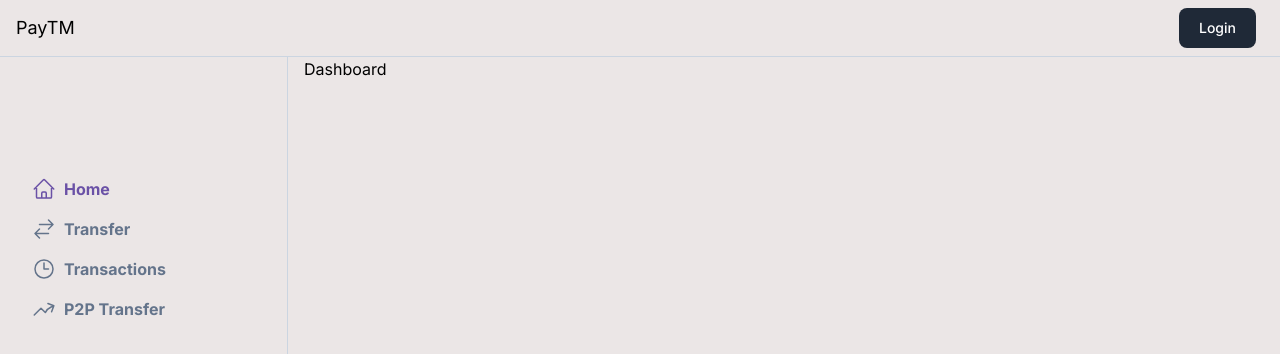
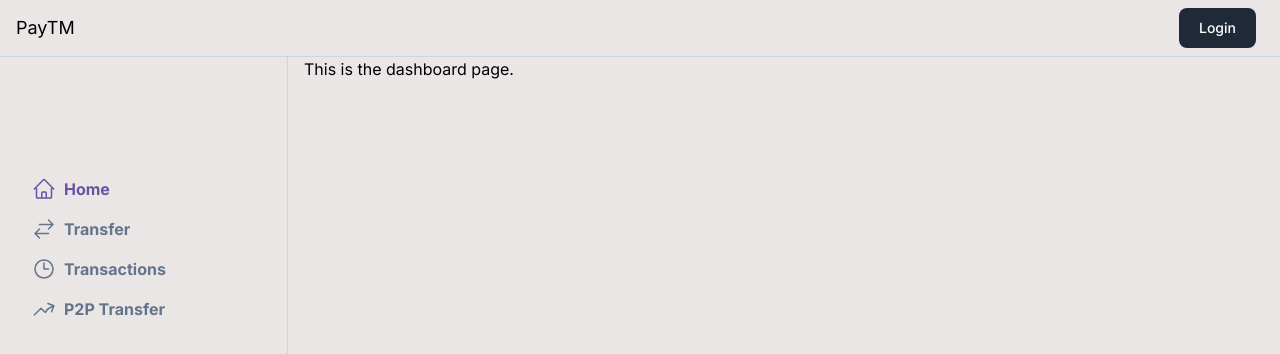
Before and after one commit to raghuaanand/Wallet-Pay, a Next.js app in the folder apps/user-app/: page /dashboard in a window 1280 px wide. Shown: the top 354 px of the page. Built offline with nearby package versions, Linux system fonts and the light colour scheme; no server answers.

Commit message:
ho jaa yaar

```diff
--- a/apps/user-app/app/(dashboard)/dashboard/page.tsx
+++ b/apps/user-app/app/(dashboard)/dashboard/page.tsx
@@ -1,6 +1,6 @@
 
 export default function() {
     return <div>
-        Dashboard
+        This is the dashboard page.
     </div>
 }
```
